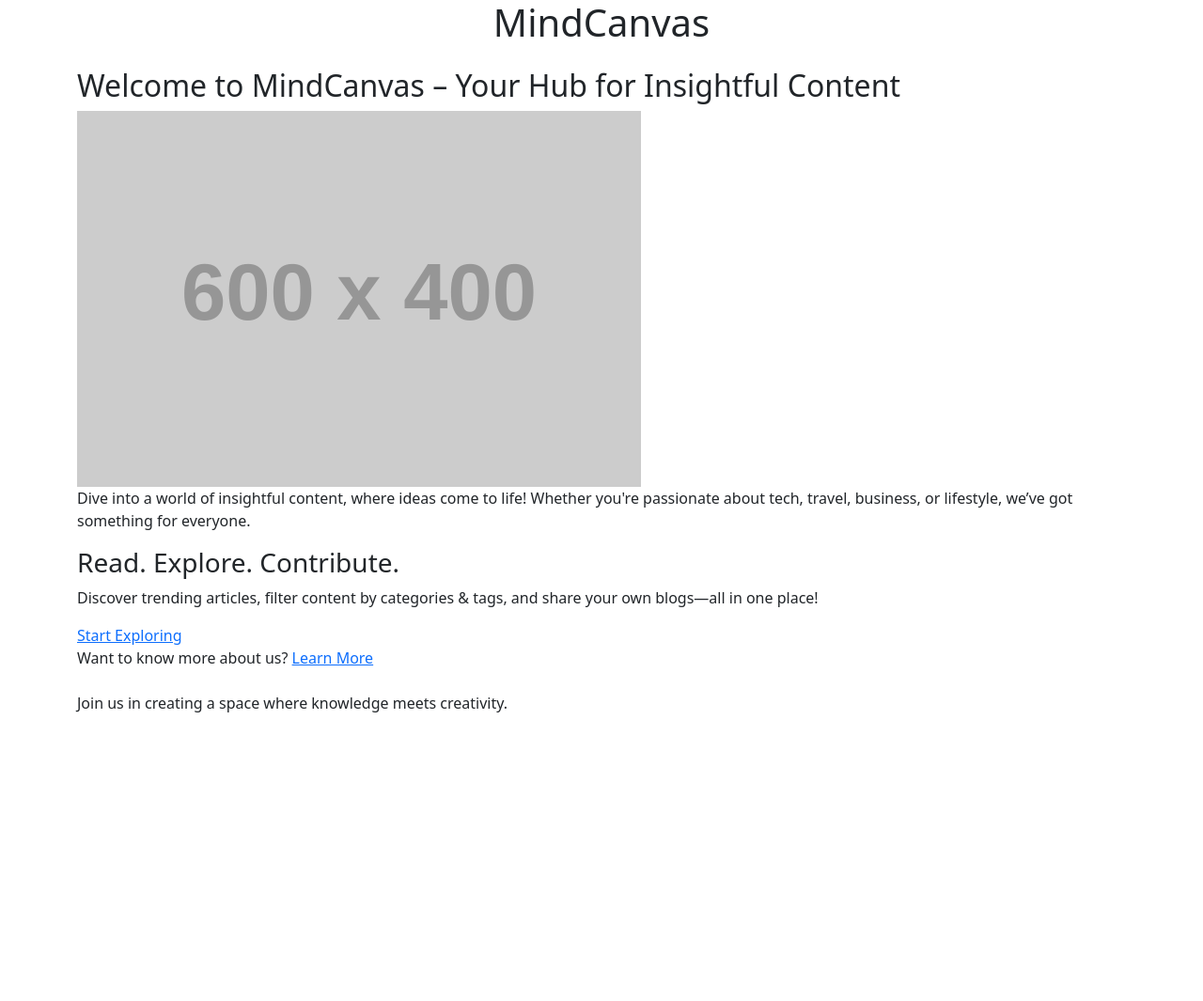
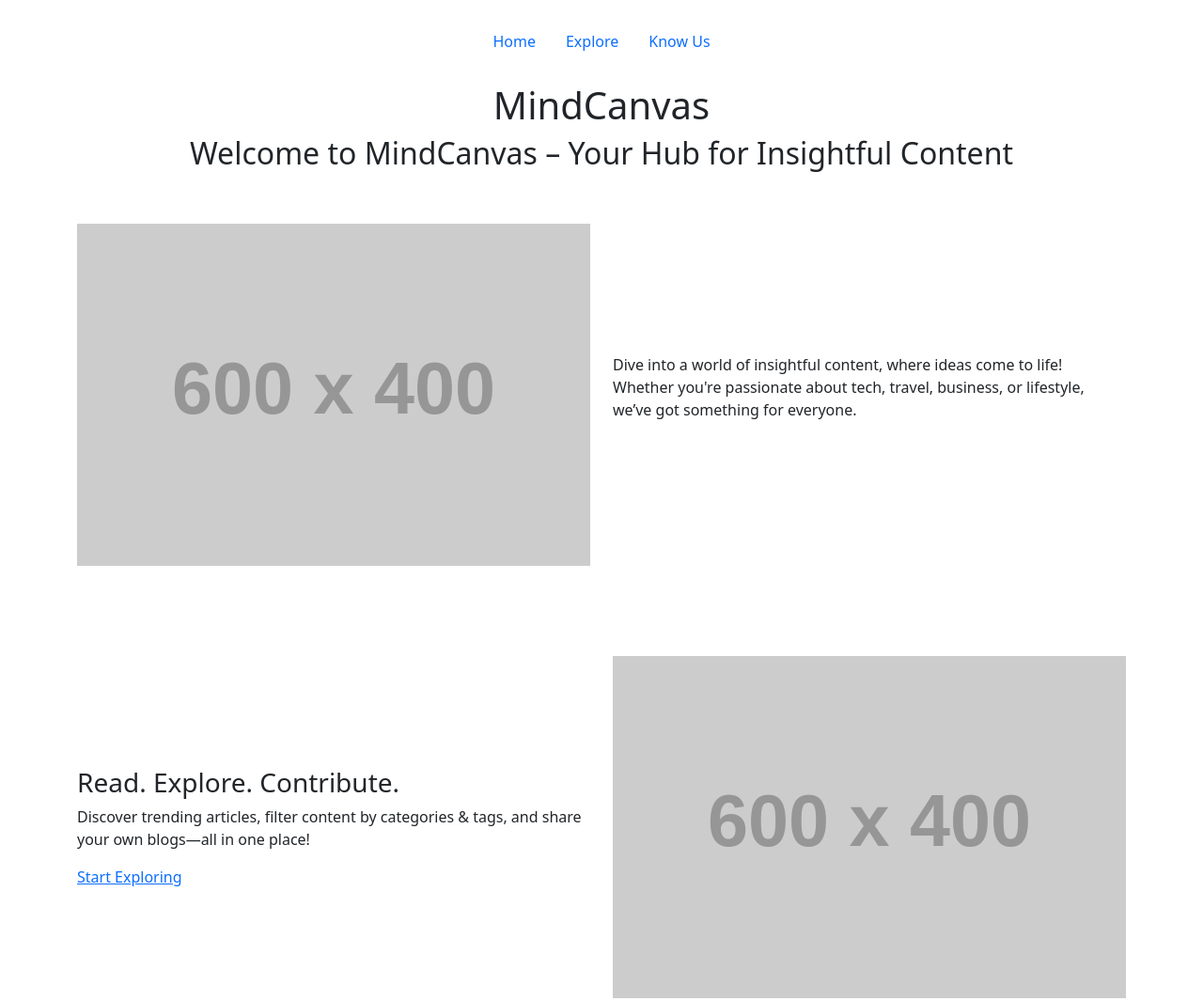
Before and after one commit to yMeeraki/-MindCanvas-VA3-4, a website: page index.html in a window 1280 px wide. Shown: the top 1065 px of the page at 94% size. Before the commit the page ends 800 px from the top, so only its background shows below. Drawn offline with nearby package versions, Linux system fonts and the light colour scheme; placeholder pictures from the web are drawn by us.

Commit message:
Added BT to homepage

```diff
--- a/index.html
+++ b/index.html
@@ -10,30 +10,53 @@
 
   </head>
   <body>
-     <header class="container text-center">
-      <h1>
+
+    <nav class="container py-4">
+      <ul class="nav justify-content-center">
+        <li class="nav-item">
+          <a class="nav-link active" aria-current="page" href="Home">Home</a>
+        </li>
+        <li class="nav-item">
+          <a class="nav-link" href="bloglist.html">Explore</a>
+        </li>
+        <li class="nav-item">
+          <a class="nav-link" href="about-us.html">Know Us</a>
+
+      </ul>
+    </nav>
+     <header class="container text-center align-self-center">
+
+      <h1 class="text-center ">
         MindCanvas
       </h1>
-     </header>
-     <main class="container mt-4">
-      <article>
-        <h2>
+      <h2 class="text-center">
         Welcome to MindCanvas – Your Hub for Insightful Content
       </h2>
-        <img src="https://placehold.co/600x400?text=MindCanvas" alt="MindCanvas">
-        <p>
+
+     </header>
+     <main class="container">
+      <article class="py-5">
+
+        <div class="row">
+          <img class="col-sm-6 img-fluid rounded" src="https://placehold.co/600x400?text=MindCanvas" alt="MindCanvas">
+        <p class="col-sm-6 align-self-center">
           Dive into a world of insightful content, where ideas come to life! Whether you're passionate about tech, travel, business, or lifestyle, we’ve got something for everyone.
+        </p>
+        </div>
+      </article>
+      <section class="row py-5">
 
-        </p>
-      </article>
-      <article>
+        <article class="col-sm-6 align-self-center ">
           <h3>Read. Explore. Contribute.</h3>
           <p>
             Discover trending articles, filter content by categories & tags, and share your own blogs—all in one place!
           </p>
           <a href="bloglist.html">Start Exploring</a>
+        </article>
 
-      </article>
+        <img class="col-sm-6 img-fluid rounded" src="https://placehold.co/600x400?text=Read.Explore.Contribute." alt="Read. Explore. Contribute.">
+      </section>
+      <section class="mb-4 text-center py-5">
                <p>
         Want to know more about us? <a href="about-us.html">Learn More</a>
 <br>
```
Lines whose indentation alone changed are shown as unchanged.
